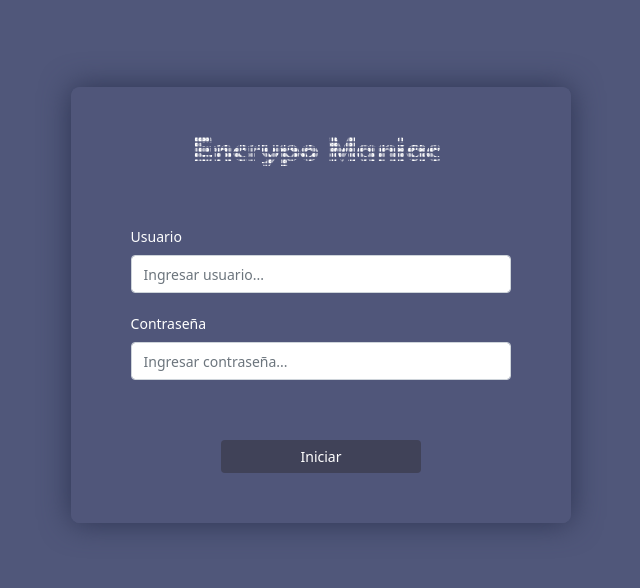
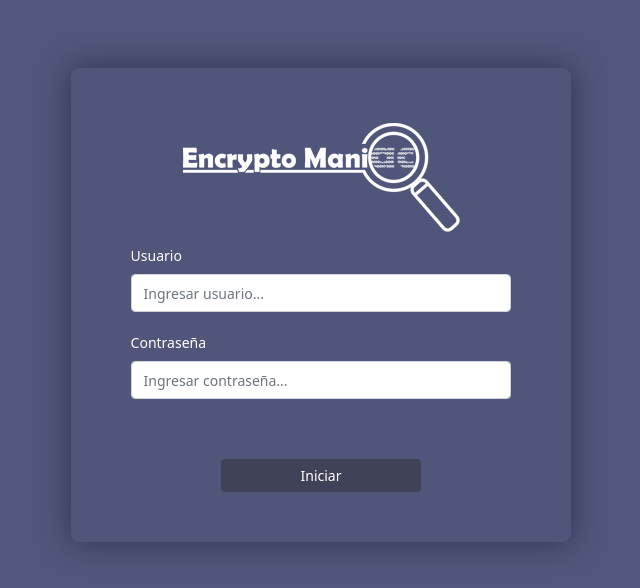
Before and after one commit to AgustinAllamanoCosta/encrypto-maniac, a React (Create React App) app in the folder Frontend/: page / in a window 1280 px wide. Shown: the part 160-748 px from the top of the page, without its empty margins (319-959 px from the left). Built offline with nearby package versions, Linux system fonts and the light colour scheme.

Commit message:
Se modifica logo de encrypto

```diff
--- a/Frontend/src/app/components/formulario-de-login/FormularioDeLogin.module.css
+++ b/Frontend/src/app/components/formulario-de-login/FormularioDeLogin.module.css
@@ -15,7 +15,6 @@
     width: auto;
     height: auto;
     padding-top: 50px;
-    padding-bottom: 50px;
 }
 
 .input {
```
Also changed, not shown: Frontend/src/app/img/logo-encrypto-maniac.png.
